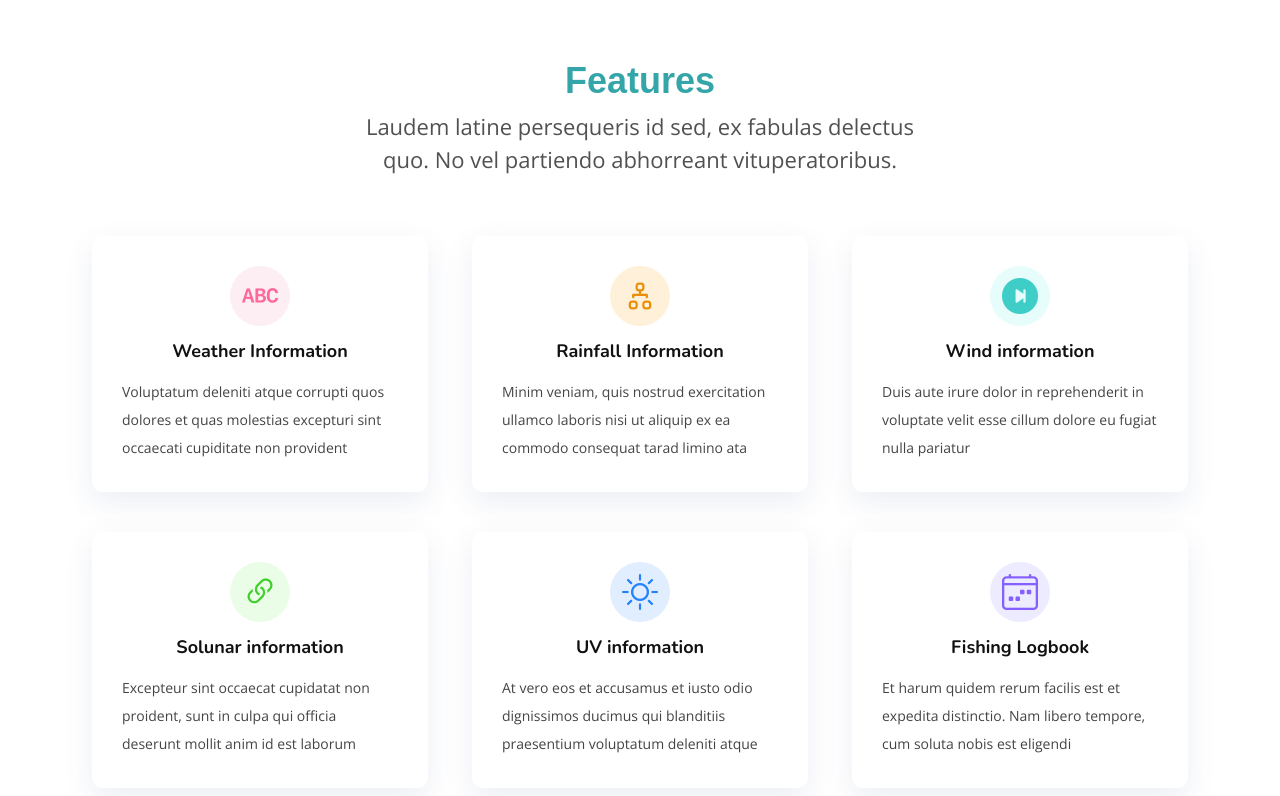
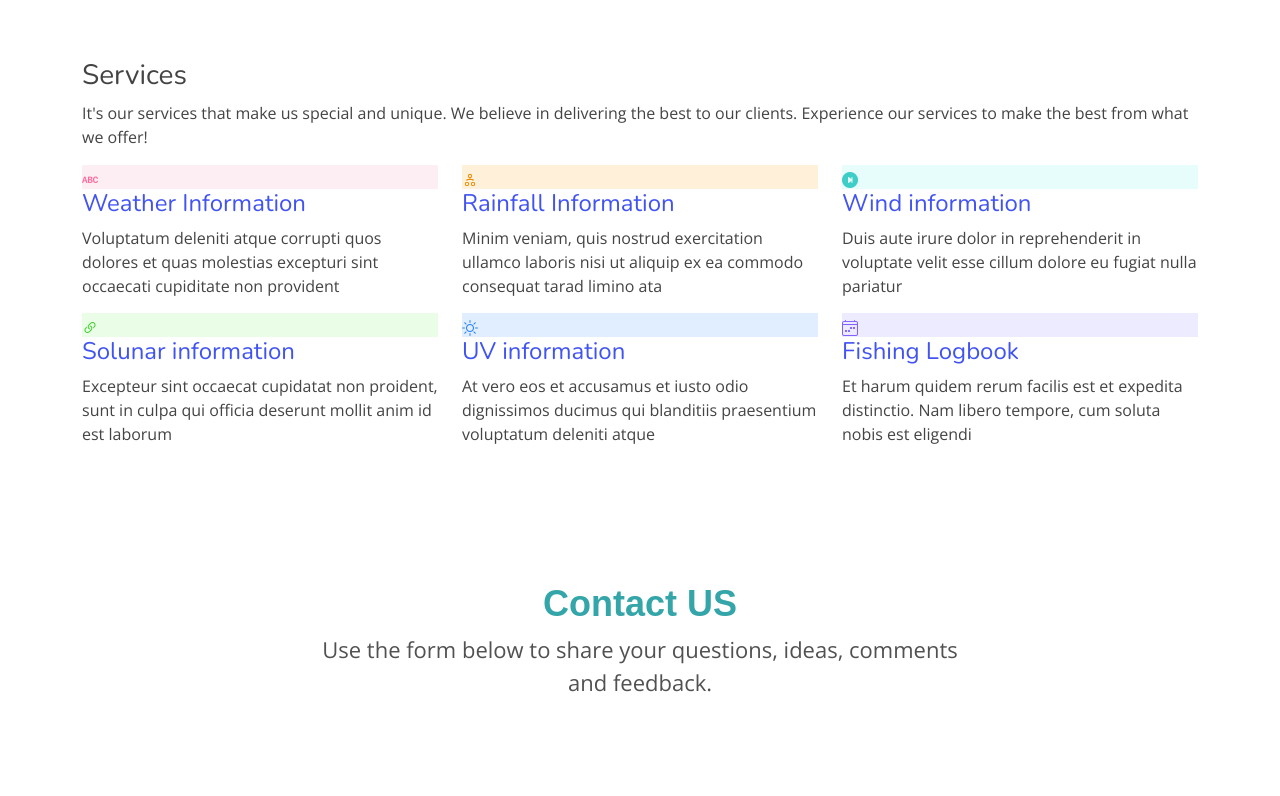
Before and after one commit to saishibu/IntelInfraServer, a Flask app: template templates/index.html in a window 1280 px wide. Shown: the part 801-1597 px from the top of the page. Run offline with Flask 2, Linux system fonts and the light colour scheme; the template is opened without the code that fills it, so the values that code supplies are empty; some libraries are stand-ins or nearby versions.

Commit message:
updated index.html

```diff
--- a/templates/index.html
+++ b/templates/index.html
@@ -11,22 +11,22 @@
   <meta content="" name="keywords">
 
   <!-- Favicons -->
-  <link href="../static/img/favicon.png" rel="icon">
-  <link href="../static/img/apple-touch-icon.png" rel="apple-touch-icon">
+  <link href="assets/img/favicon.png" rel="icon">
+  <link href="assets/img/apple-touch-icon.png" rel="apple-touch-icon">
 
   <!-- Google Fonts -->
   <link href="https://fonts.googleapis.com/css?family=Open+Sans:300,300i,400,400i,600,600i,700,700i|Nunito:300,300i,400,400i,600,600i,700,700i|Poppins:300,300i,400,400i,500,500i,600,600i,700,700i" rel="stylesheet">
 
   <!-- Vendor CSS Files -->
-  <link href="../static/vendor/bootstrap/css/bootstrap.min.css" rel="stylesheet">
-  <link href="../static/vendor/bootstrap-icons/bootstrap-icons.css" rel="stylesheet">
-  <link href="../static/vendor/aos/aos.css" rel="stylesheet">
-  <link href="../static/vendor/remixicon/remixicon.css" rel="stylesheet">
-  <link href="../static/vendor/swiper/swiper-bundle.min.css" rel="stylesheet">
-  <link href="../static/vendor/glightbox/css/glightbox.min.css" rel="stylesheet">
+  <link href="assets/vendor/bootstrap/css/bootstrap.min.css" rel="stylesheet">
+  <link href="assets/vendor/bootstrap-icons/bootstrap-icons.css" rel="stylesheet">
+  <link href="assets/vendor/aos/aos.css" rel="stylesheet">
+  <link href="assets/vendor/remixicon/remixicon.css" rel="stylesheet">
+  <link href="assets/vendor/swiper/swiper-bundle.min.css" rel="stylesheet">
+  <link href="assets/vendor/glightbox/css/glightbox.min.css" rel="stylesheet">
 
   <!--  Main CSS File -->
-  <link href="../static/stylesheets/style.css" rel="stylesheet">
+  <link href="assets/css/style.css" rel="stylesheet">
 
 
 </head>
@@ -38,14 +38,13 @@
     <div class="container-fluid container-xl d-flex align-items-center justify-content-between">
 
       <a href="index.html" class="logo d-flex align-items-center">
-        <img src="../static/img/logo.png" alt="">
+        <img src="assets/img/logo.png" alt="">
         <!-- <span>OceanNet</span> -->
       </a>
 
       <nav id="navbar" class="navbar">
         <ul>
           <li><a class="nav-link scrollto active" href="#hero">Home</a></li>
-          <li><a class="nav-link scrollto" href="#features">Features</a></li>
           <li><a class="nav-link scrollto" href="#services">Services</a></li>
           <li class="dropdown"><a href="#"><span>Drop Down</span> <i class="bi bi-chevron-down"></i></a>
             <ul>
@@ -79,19 +78,20 @@
     <div class="container">
       <div class="row">
         <div class="col-lg-6 d-flex flex-column justify-content-center">
-          <h1 data-aos="fade-up">Offshore Internet service for marine fishermen </h1>
-          <h2 data-aos="fade-up" data-aos-delay="400">OceanNet is an  Amrita Vishwa Vidyapeetham  project offering internet connectivity for fishermen at sea to help them stay safe and provides connectivity up to 60 km.  </h2>
+          <h1 data-aos="fade-up">Affordable Offshore Internet Service for Marine Fishermen </h1>
+          <h2 data-aos="fade-up" data-aos-delay="400">  &emsp; &emsp;OceanNet is an affordable wireless communication system offering internet connectivity to fishermen at sea to help them stay safe in rough conditions. The network provides connectivity up to a range of 60 km.  </h2>
           <div data-aos="fade-up" data-aos-delay="600">
             <div class="text-center text-lg-start">
-              <a href="#about" class="btn-get-started scrollto d-inline-flex align-items-center justify-content-center align-self-center">
+              <a href="https://www.embracingtheworld.org/news/amrita-oceannet-launch/" class="btn-get-started scrollto d-inline-flex align-items-center justify-content-center align-self-center">
                 <span>View More</span>
                 <i class="bi bi-arrow-right"></i>
               </a>
+              <a href="https://www.youtube.com/watch?v=S72ss1nUvVA&t=66s" class="glightbox btn-watch-video scrollto d-inline-flex align-items-center justify-content-center align-self-center"><i class="bi bi-play-circle"></i><span>Watch Video</span></a>
             </div>
           </div>
         </div>
         <div class="col-lg-6 hero-img" data-aos="zoom-out" data-aos-delay="200">
-          <img src="../static/img/hero-img.png" class="img-fluid " alt="">
+          <img src="assets/img/hero-img.png" class="img-fluid " alt="">
         </div>
       </div>
     </div>
@@ -99,27 +99,27 @@
   </section><!-- End Hero -->
 
   <main id="main">
-       <!-- ======= Features Section ======= -->
 
-    <section id="features" class="features section-bg">
+       <!-- ======= Services Section ======= -->
+    <section id="services" class="services section-bg">
       <div class="container" data-aos="fade-up">
 
-        <header class="features-header">
-          <h3>Features </h3>
-          <p>Laudem latine persequeris id sed, ex fabulas delectus quo. No vel partiendo abhorreant vituperatoribus.</p>
+        <header class="services-header">
+          <h3>Services </h3>
+          <p>It's our services that make us special and unique. We believe in delivering the best to our clients. Experience our services to make the best from what we offer!</p>
         </header>
 
         <div class="row">
 
           <div class="col-md-6 col-lg-4 wow bounceInUp" data-aos="zoom-in" data-aos-delay="100">
-            <div class="box">
+            <div class="box box-1">
               <div class="icon" style="background: #fceef3;"><i class="bi bi-cloud" style="color: #ff689b;"></i></div>
               <h4 class="title"><a href="">Weather Information</a></h4>
               <p class="description">Voluptatum deleniti atque corrupti quos dolores et quas molestias excepturi sint occaecati cupiditate non provident</p>
             </div>
           </div>
           <div class="col-md-6 col-lg-4" data-aos="zoom-in" data-aos-delay="200">
-            <div class="box">
+            <div class="box box-2">
               <div class="icon" style="background: #fff0da;"><i class="bi bi-droplet-half" style="color: #e98e06;"></i></div>
               <h4 class="title"><a href="">Rainfall Information</a></h4>
               <p class="description">Minim veniam, quis nostrud exercitation ullamco laboris nisi ut aliquip ex ea commodo consequat tarad limino ata</p>
@@ -127,29 +127,29 @@
           </div>
 
           <div class="col-md-6 col-lg-4" data-aos="zoom-in" data-aos-delay="300">
-            <div class="box">
+            <div class="box box-3">
               <div class="icon" style="background: #e6fdfc;"><i class="bi bi-speedometer2" style="color: #3fcdc7;"></i></div>
               <h4 class="title"><a href="">Wind information</a></h4>
               <p class="description">Duis aute irure dolor in reprehenderit in voluptate velit esse cillum dolore eu fugiat nulla pariatur</p>
             </div>
           </div>
           <div class="col-md-6 col-lg-4 wow" data-aos="zoom-in" data-aos-delay="100">
-            <div class="box">
+            <div class="box box-4">
               <div class="icon" style="background: #eafde7;"><i class="bi bi-moon" style="color:#41cf2e;"></i></div>
               <h4 class="title"><a href="">Solunar information</a></h4>
               <p class="description">Excepteur sint occaecat cupidatat non proident, sunt in culpa qui officia deserunt mollit anim id est laborum</p>
             </div>
           </div>
 
-          <div class="col-md-6 col-lg-4" data-aos="zoom-in" data-aos-delay="200"">
-        <div class=" box">
+          <div class="col-md-6 col-lg-4" data-aos="zoom-in" data-aos-delay="200">
+        <div class=" box box-5">
             <div class="icon" style="background: #e1eeff;"><i class="bi bi-brightness-high" style="color: #2282ff;"></i></div>
             <h4 class="title"><a href="">UV information</a></h4>
             <p class="description">At vero eos et accusamus et iusto odio dignissimos ducimus qui blanditiis praesentium voluptatum deleniti atque</p>
           </div>
         </div>
         <div class="col-md-6 col-lg-4" data-aos="zoom-in" data-aos-delay="300">
-          <div class="box">
+          <div class="box box-6">
             <div class="icon" style="background: #ecebff;"><i class="bi bi-calendar4-week" style="color: #8660fe;"></i></div>
             <h4 class="title"><a href="">Fishing Logbook</a></h4>
             <p class="description">Et harum quidem rerum facilis est et expedita distinctio. Nam libero tempore, cum soluta nobis est eligendi</p>
@@ -161,64 +161,24 @@
       </div>
     </section><!-- End Services Section -->
 
-    <!-- ======= Services Section ======= -->
 
-    <section id="services" class="services section-bg">
-      <div class="container" data-aos="fade-up">
-        <header class="section-header">
-          <h3>Services</h3>
 
-      <div id="cont_2b891735986128a9af12d67b846dda93"><script type="text/javascript" async src="https://www.theweather.com/wid_loader/2b891735986128a9af12d67b846dda93"></script></div>
-    </header>
-    </div>
-  </section>
-
-    <!-- End Services Section -->
 
 
     <!-- ======= Contact Section ======= -->
     <section id="contact" class="contact">
 
-      <div class="container" data-aos="fade-up">
+      <div class="contact-container" data-aos="fade-up">
 
         <header class="section-header">
-          <h3>Contact Us</h3>
+          <h3>Contact US</h3>
+          <p>Use the form below to share your questions, ideas, comments and feedback.</p>
         </header>
-
         <div class="row gy-4">
 
-          <div class="col-lg-6">
+          <div class="col-lg-6 contact-img" >
 
-            <div class="row gy-4">
-              <div class="col-md-6">
-                <div class="info-box">
-                  <i class="bi bi-geo-alt"></i>
-                  <h3>Address</h3>
-                  <p>A108 Adam Street,<br>New York, NY 535022</p>
-                </div>
-              </div>
-              <div class="col-md-6">
-                <div class="info-box">
-                  <i class="bi bi-telephone"></i>
-                  <h3>Call Us</h3>
-                  <p>+1 5589 55488 55<br>+1 6678 254445 41</p>
-                </div>
-              </div>
-              <div class="col-md-6">
-                <div class="info-box">
-                  <i class="bi bi-envelope"></i>
-                  <h3>Email Us</h3>
-                  <p>info@example.com<br>contact@example.com</p>
-                </div>
-              </div>
-              <div class="col-md-6">
-                <div class="info-box">
-                  <i class="bi bi-clock"></i>
-                  <h3>Open Hours</h3>
-                  <p>Monday - Friday<br>9:00AM - 05:00PM</p>
-                </div>
-              </div>
-            </div>
+                <img src="./assets/img/contact-png.png" alt="" srcset="">
 
           </div>
 
@@ -271,7 +231,7 @@
         <div class="row gy-4">
           <div class="col-lg-5 col-md-12 footer-info">
             <a href="index.html" class="logo d-flex align-items-center">
-              <img src="../static/img/logo.png" alt="">
+              <img src="assets/img/logo.png" alt="">
               <!-- <span>OceanNet</span> -->
             </a>
             <p>Cras fermentum odio eu feugiat lide par naso tierra. Justo eget nada terra videa magna derita valies darta donna mare fermentum iaculis eu non diam phasellus.</p>
@@ -323,14 +283,14 @@
 
     <div class="container">
       <div class="copyright">
-        &copy; Copyright <strong><span>OceanNet 2021</span></strong>. All Rights Reserved
+        &copy; Copyright <strong><span>OceanNet</span></strong>. All Rights Reserved
       </div>
       <div class="credits">
         <!-- All the links in the footer should remain intact. -->
         <!-- You can delete the links only if you purchased the pro version. -->
         <!-- Licensing information: https://bootstrapmade.com/license/ -->
         <!-- Purchase the pro version with working PHP/AJAX contact form: https://bootstrapmade.com/flexstart-bootstrap-startup-template/ -->
-        Designed by Amrita Center for Wireless Networks & Applications
+        Designed by <a href="https://bootstrapmade.com/">--------</a>
       </div>
     </div>
   </footer><!-- End Footer -->
@@ -338,16 +298,16 @@
   <a href="#" class="back-to-top d-flex align-items-center justify-content-center"><i class="bi bi-arrow-up-short"></i></a>
 
   <!-- Vendor JS Files -->
-  <script src="../static/vendor/bootstrap/js/bootstrap.bundle.js"></script>
-  <script src="../static/vendor/aos/aos.js"></script>
-  <script src="../static/vendor/php-email-form/validate.js"></script>
-  <script src="../static/vendor/swiper/swiper-bundle.min.js"></script>
-  <script src="../static/vendor/purecounter/purecounter.js"></script>
-  <script src="../static/vendor/isotope-layout/isotope.pkgd.min.js"></script>
-  <script src="../static/vendor/glightbox/js/glightbox.min.js"></script>
+  <script src="assets/vendor/bootstrap/js/bootstrap.bundle.js"></script>
+  <script src="assets/vendor/aos/aos.js"></script>
+  <script src="assets/vendor/php-email-form/validate.js"></script>
+  <script src="assets/vendor/swiper/swiper-bundle.min.js"></script>
+  <script src="assets/vendor/purecounter/purecounter.js"></script>
+  <script src="assets/vendor/isotope-layout/isotope.pkgd.min.js"></script>
+  <script src="assets/vendor/glightbox/js/glightbox.min.js"></script>
 
   <!-- Template Main JS File -->
-  <script src="../static/js/main.js"></script>
+  <script src="assets/js/main.js"></script>
 
 </body>
 
```
